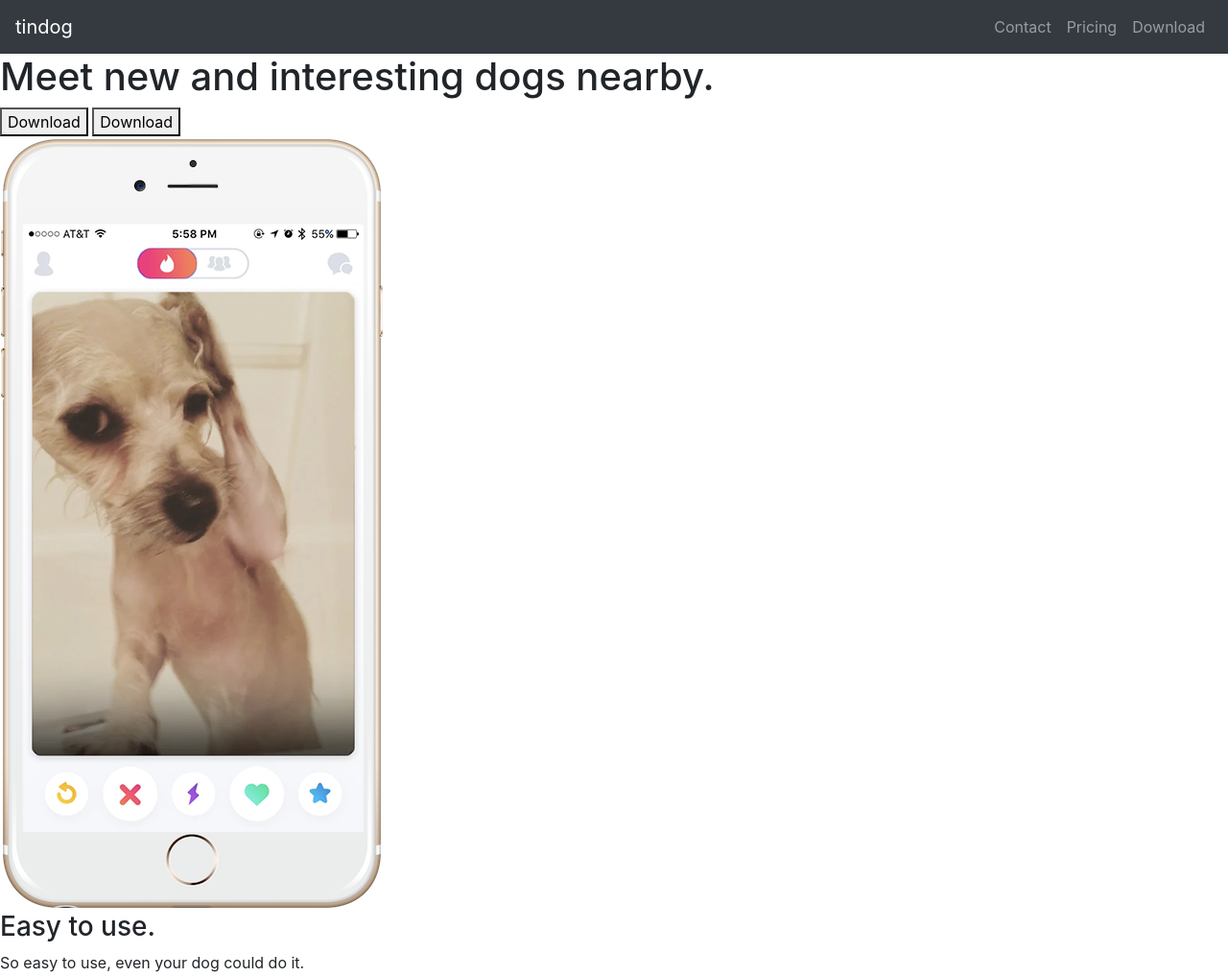
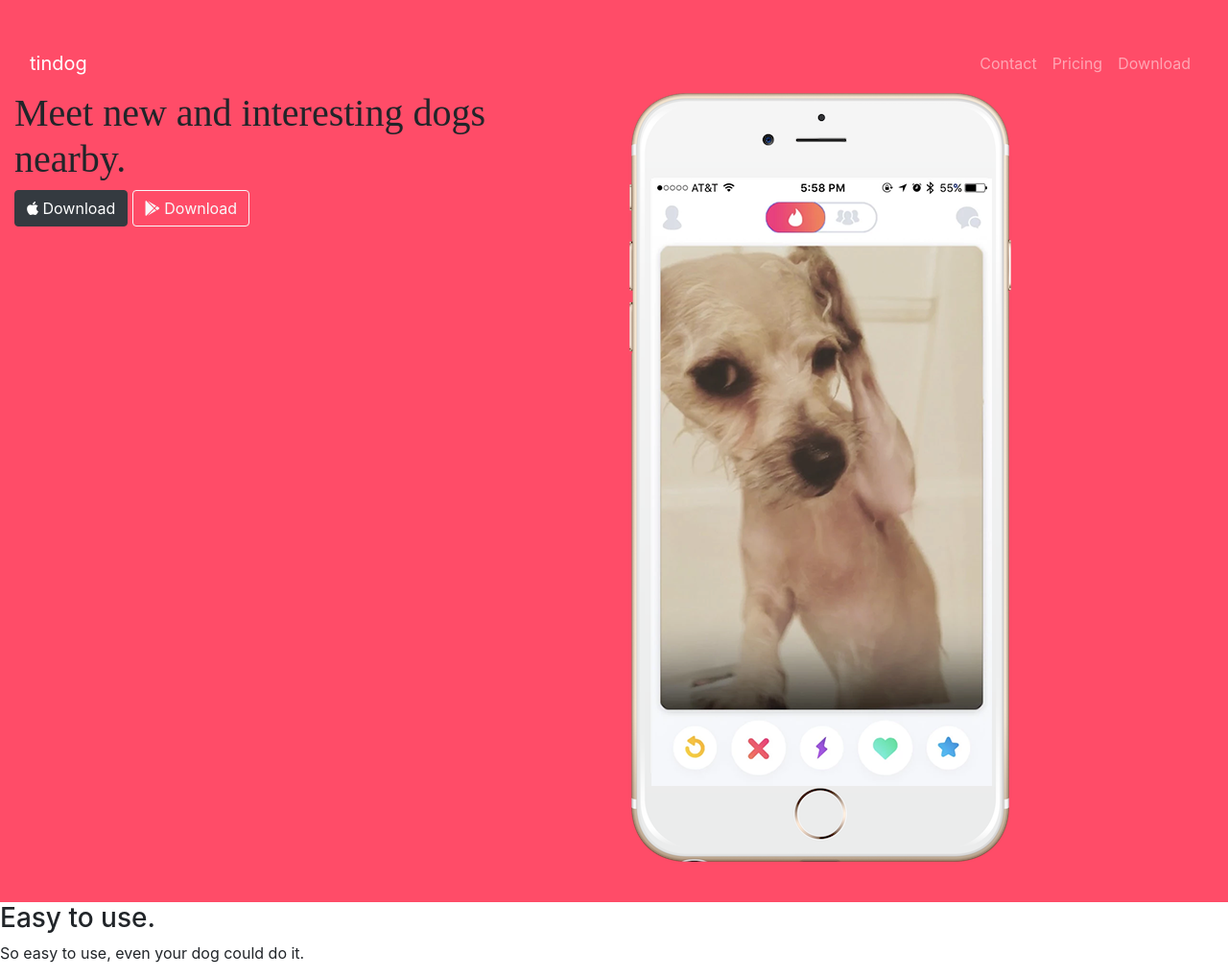
Before and after one commit to mingchen0326/100Days_of_Python, a plain HTML site: page Day58/Tindog/index.html in a window 1280 px wide. Shown: the top 1018 px of the page at 96% size. Drawn offline with nearby package versions, Linux system fonts and the light colour scheme.

Commit message:
update day 58 code

```diff
--- a/Day58/Tindog/css/styles.css
+++ b/Day58/Tindog/css/styles.css
@@ -0,0 +1,13 @@
+#title {
+    background-color: #ff4c68;
+}
+
+.container-fluid {
+    padding: 3% 15%;
+}
+
+h1 {
+    font-family: 'Montserrat-Black';
+    font-size: 3rem;
+    line-height: 1.5;
+}
--- a/Day58/Tindog/index.html
+++ b/Day58/Tindog/index.html
@@ -4,26 +4,53 @@
 <head>
   <meta charset="utf-8">
   <title>TinDog</title>
+  <link rel="preconnect" href="https://fonts.googleapis.com">
+  <link rel="preconnect" href="https://fonts.gstatic.com" crossorigin>
+
+  <!-- Google Font -->
+  <link href="https://fonts.googleapis.com/css2?family=Montserrat:wght@100&family=Ubuntu:wght@300&display=swap"
+    rel="stylesheet">
+
+  <!-- CSS Style Sheet -->
   <link rel="stylesheet" href="css/styles.css">
-  <link rel="stylesheet" href="https://cdn.jsdelivr.net/npm/bootstrap@4.3.1/dist/css/bootstrap.min.css" integrity="sha384-ggOyR0iXCbMQv3Xipma34MD+dH/1fQ784/j6cY/iJTQUOhcWr7x9JvoRxT2MZw1T" crossorigin="anonymous">
+
+  <!-- Bootstrap -->
+  <link rel="stylesheet" href="https://cdn.jsdelivr.net/npm/bootstrap@4.3.1/dist/css/bootstrap.min.css"
+    integrity="sha384-ggOyR0iXCbMQv3Xipma34MD+dH/1fQ784/j6cY/iJTQUOhcWr7x9JvoRxT2MZw1T" crossorigin="anonymous">
+
+  <script src="https://code.jquery.com/jquery-3.4.1.slim.min.js"
+    integrity="sha384-J6qa4849blE2+poT4WnyKhv5vZF5SrPo0iEjwBvKU7imGFAV0wwj1yYfoRSJoZ+n"
+    crossorigin="anonymous"></script>
+  <script src="https://cdn.jsdelivr.net/npm/popper.js@1.16.0/dist/umd/popper.min.js"
+    integrity="sha384-Q6E9RHvbIyZFJoft+2mJbHaEWldlvI9IOYy5n3zV9zzTtmI3UksdQRVvoxMfooAo"
+    crossorigin="anonymous"></script>
+  <script src="https://cdn.jsdelivr.net/npm/bootstrap@4.4.1/dist/js/bootstrap.min.js"
+    integrity="sha384-wfSDF2E50Y2D1uUdj0O3uMBJnjuUD4Ih7YwaYd1iqfktj0Uod8GCExl3Og8ifwB6"
+    crossorigin="anonymous"></script>
+
+    <!-- font awesome icon -->
+    <script src="https://kit.fontawesome.com/8deee23916.js" crossorigin="anonymous"></script>
 </head>
 
 <body>
 
   <section id="title">
+    <div class="container-fluid">
+
 
       <!-- Nav Bar -->
 
-    <nav class="navbar navbar-expand-lg navbar-dark bg-dark">
+      <nav class="navbar navbar-expand-lg navbar-dark">
 
-      <a class="navbar-brand" href="">tindog</a>
+      <a class=" navbar-brand" href="">tindog</a>
 
         <button class="navbar-toggler" type="button" data-toggle="collapse" data-target="#navbarSupportedContent"
           aria-controls="navbarSupportedContent" aria-expanded="false" aria-label="Toggle navigation">
           <span class="navbar-toggler-icon"></span>
         </button>
 
-      <div class="collapse navbar-collapse" id="navbarSupportedContent">
+        <div class="collapse navbar-collapse" id="navbarTogglerDemo02">
+
           <ul class="navbar-nav ml-auto">
             <li class="nav-item">
               <a class="nav-link" href="">Contact</a>
@@ -43,15 +70,21 @@
 
       <!-- Title -->
 
-    <div>
+      <div class="row">
+
+        <div class="col-lg-6">
           <h1>Meet new and interesting dogs nearby.</h1>
-      <button type="button">Download</button>
-      <button type="button">Download</button>
+          <button type="button" class="btn btn-dark"><i class="fa-brands fa-apple"></i>  Download</button>
+          <button type="button" class="btn btn-outline-light"><i class="fa-brands fa-google-play"></i>  Download</button>
         </div>
-    <div>
+
+        <div class="col-lg-6">
           <img src="images/iphone6.png" alt="iphone-mockup">
         </div>
 
+      </div>
+
+    </div>
   </section>
 
 
```
Also changed, not shown: 2 other files. Lines whose indentation alone changed are shown as unchanged.
